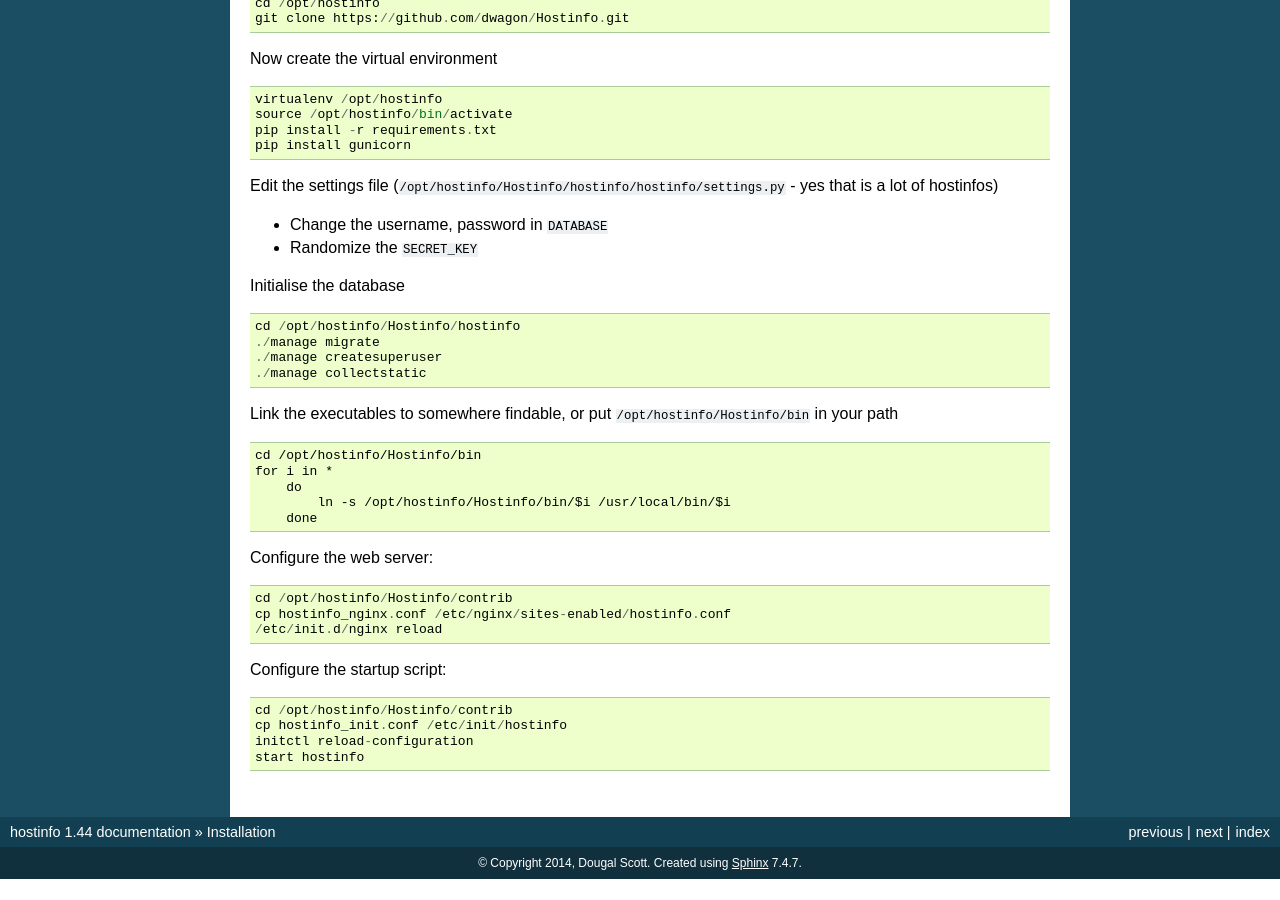
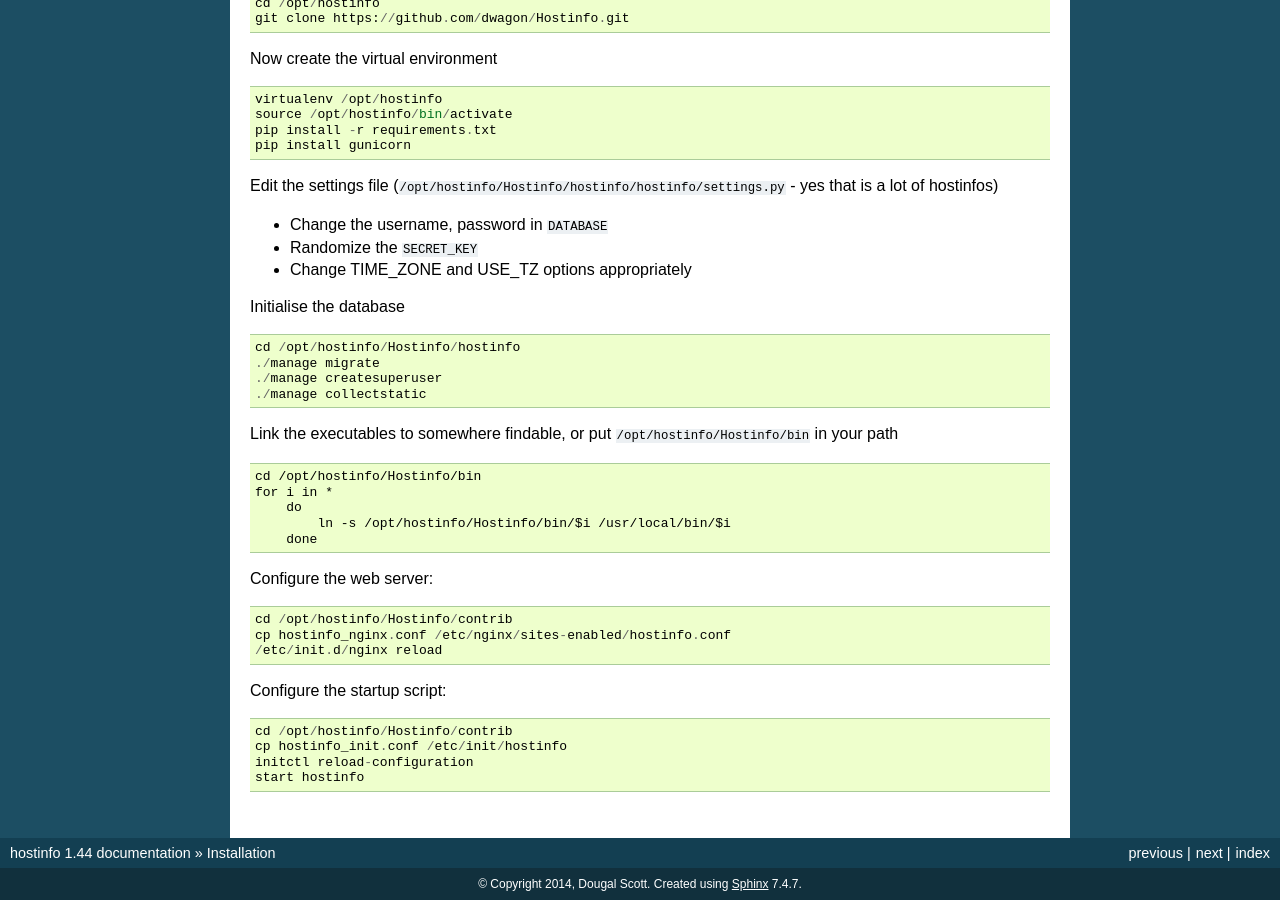
Before and after one commit to dwagon/Hostinfo, a Sphinx documentation site: the page built from docs/install.rst, in a window 1280 px wide and 900 px high, scrolled down 591 px. Built offline with Sphinx 7.4.7, drawn with Linux system fonts in a browser that asks for light colours; before the commit the page ends 1470 px from its top, so only the background shows below that.

Commit message:
Ensure timezone for lack of wierd behaviour

```diff
--- a/docs/install.rst
+++ b/docs/install.rst
@@ -41,6 +41,7 @@ Edit the settings file (``/opt/hostinfo/Hostinfo/hostinfo/hostinfo/settings.py``
 
 * Change the username, password in ``DATABASE``
 * Randomize the ``SECRET_KEY``
+* Change TIME_ZONE and USE_TZ options appropriately
 
 Initialise the database ::
 
```
